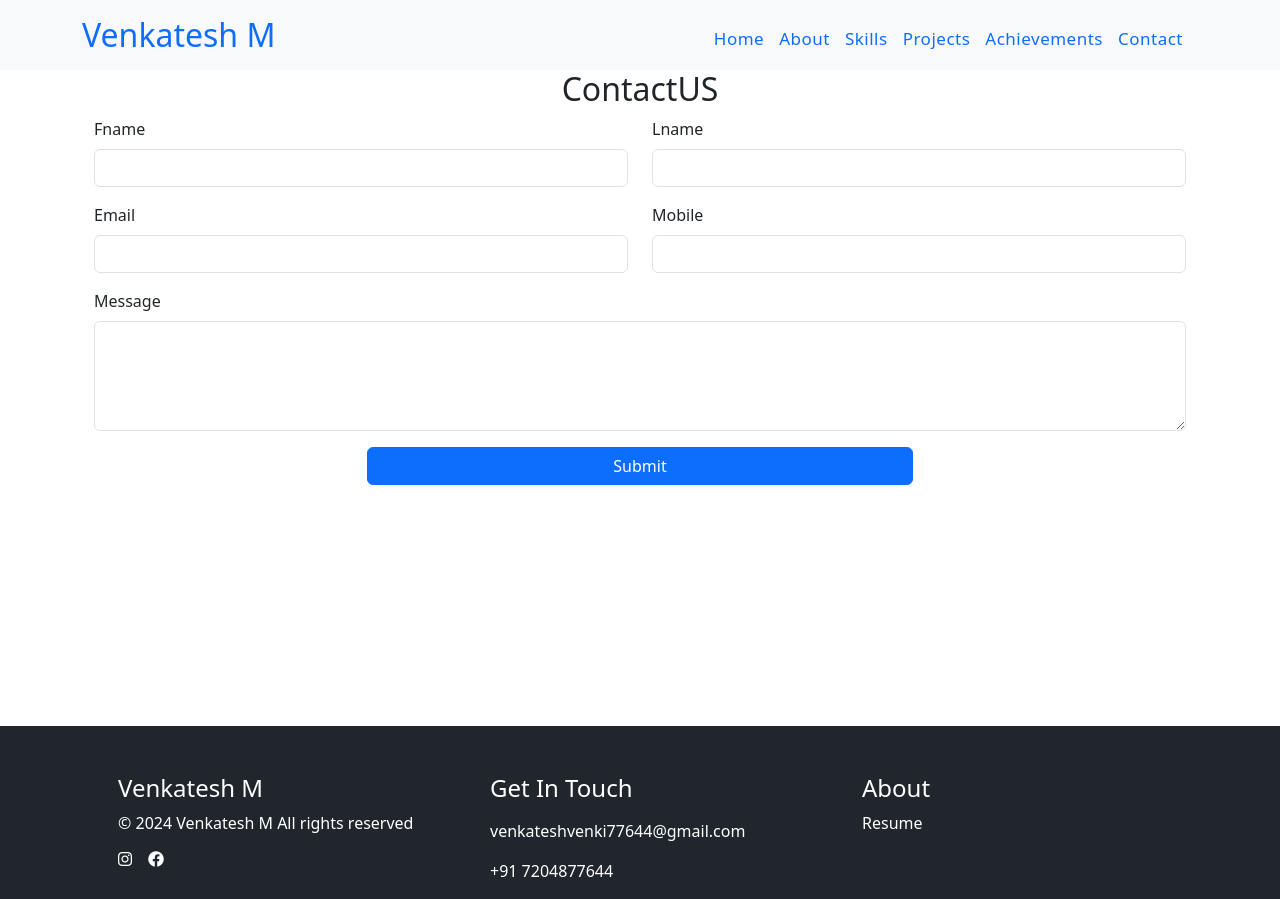
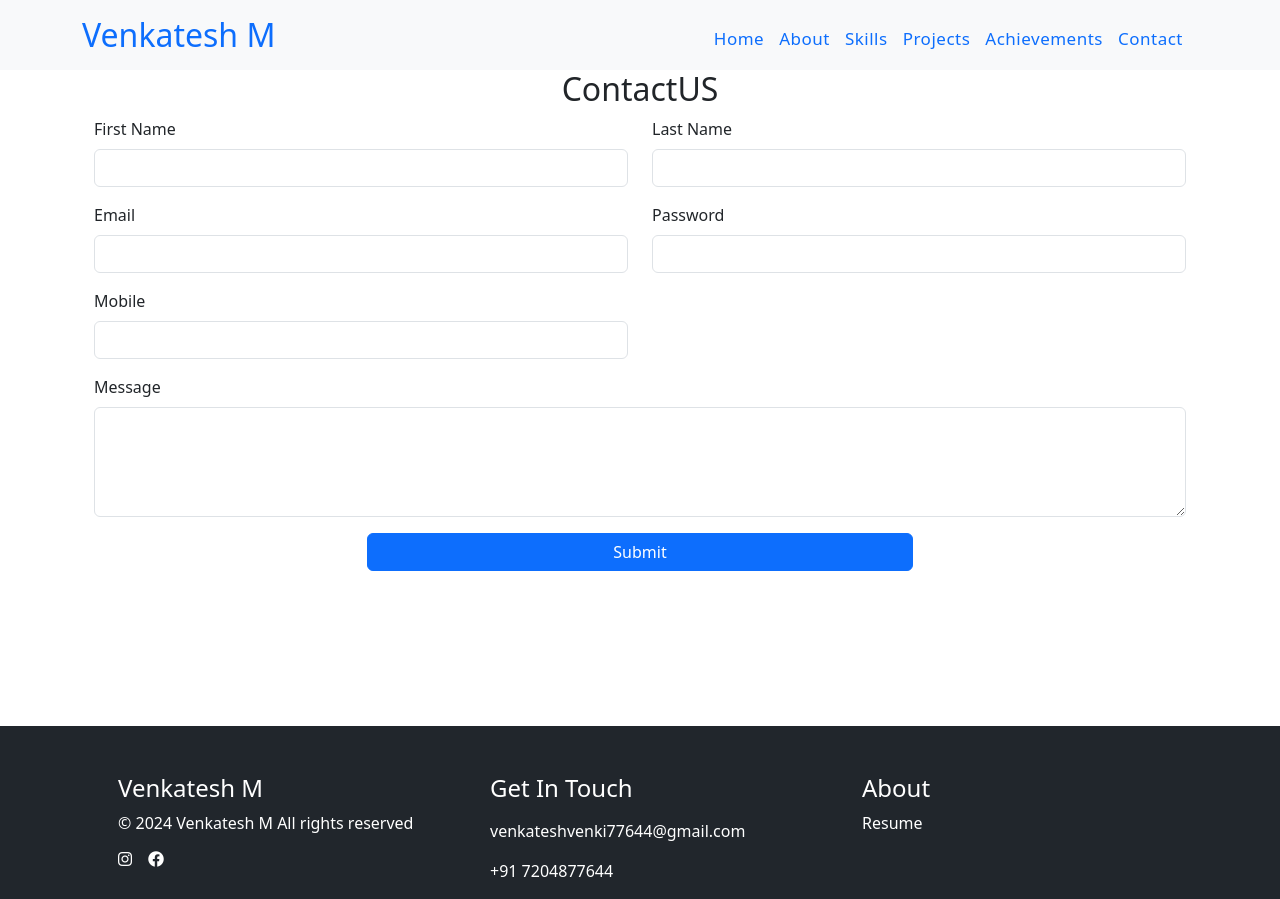
Before and after one commit to Venkateshcoder2003/myapp, a React (Create React App) app in the folder client/: page /contact in a window 1280 px wide. Built offline with nearby package versions, Linux system fonts and the light colour scheme.

Commit message:
Update Contact.js

```diff
--- a/client/src/components/Contact.js
+++ b/client/src/components/Contact.js
@@ -1,55 +1,51 @@
+
+
+// import axios from 'axios';
 // import React, { useState } from 'react'
-
-// import "./contact.css"
-// //importing Form
 // import Button from 'react-bootstrap/Button';
 // import Form from 'react-bootstrap/Form';
-// //import from tostify
-
+// import "./contact.css"
 // import { ToastContainer, toast } from 'react-toastify';
 // import 'react-toastify/dist/ReactToastify.css';
+
+
 // const Contact = () => {
 
-//     //to track input entered by user
-//     const [inputvalues, setInputvalue] = useState({
+//     const [inputvalue, setInputvalue] = useState({
 //         fname: "",
 //         lname: "",
 //         email: "",
 //         mobile: "",
 //         message: ""
-//     })
+//     });
 
 //     const getvalue = (e) => {
 //         const { name, value } = e.target;
 //         setInputvalue(() => {
 //             return {
-//                 ...inputvalues,
+//                 ...inputvalue,
 //                 [name]: value
 //             }
 //         })
+
 //     }
 
+//     const sentUserdata = async (e) => {
+//         e.preventDefault();
 
-
-//     const API_URL = process.env.REACT_APP_API_URL;
-
-// const sentUserdata = async (e) => {
-//     e.preventDefault();
-
-//     const { fname, lname, email, mobile, message } = inputvalues;
-//     if (fname === "") {
-//         toast.error("First Name is Required");
-//     } else if (lname === "") {
-//         toast.error("Last Name is Required");
-//     } else if (email === "") {
-//         toast.error("Email is Required");
-//     } else if (!email.includes("@")) {
-//         toast.error("Invalid Email");
-//     } else if (mobile === "") {
-//         toast.error("Mobile is Required");
-//     } else {
-//         try {
-//             const res = await fetch(`${API_URL}/register`, {
+//         const { fname, lname, email, mobile, message } = inputvalue;
+//         if (fname == "") {
+//             toast.error("fname is require")
+//         } else if (lname == "") {
+//             toast.error("lname is require")
+//         } else if (email == "") {
+//             toast.error("email is require")
+//         } else if (!email.includes("@")) {
+//             toast.error("invalid email")
+//         } else if (mobile == "") {
+//             toast.error("mobile is require")
+//         } else {
+//             const res = axios.post("https://myportfolio-three-kappa-32.vercel.app/register", {
 //                 method: "POST",
 //                 headers: {
 //                     "Content-Type": "application/json"
@@ -60,155 +56,52 @@
 //             });
 //             const data = await res.json();
 
-//             if (res.status === 201) {
+//             if (data.status == 201) {
 //                 toast.success("Your Response Submitted");
-
 //                 setInputvalue({
-//                     ...inputvalues,
+//                     ...inputvalue,
 //                     fname: "",
 //                     lname: "",
 //                     email: "",
 //                     mobile: "",
 //                     message: ""
-//                 });
-//             } else {
-//                 toast.error(data.error || "Failed to submit your response");
+//                 })
 //             }
-//         } catch (error) {
-//             console.error("Error:", error);
-//             toast.error("An error occurred");
 //         }
 //     }
-// }
-
-// //     const sentUserdata = async (e) => {
-// //     e.preventDefault(); // Prevent page reload
-
-// //     const { fname, lname, email, mobile, message } = inputvalues;
-// //     if (fname === "") {
-// //         toast.error("First Name is Required");
-// //     } else if (lname === "") {
-// //         toast.error("Last Name is Required");
-// //     } else if (email === "") {
-// //         toast.error("Email is Required");
-// //     } else if (!email.includes("@")) {
-// //         toast.error("Invalid Email");
-// //     } else if (mobile === "") {
-// //         toast.error("Mobile is Required");
-// //     } else {
-// //         try {
-// //             const res = await fetch("https://myapp-2i2n.vercel.app/register", {  // Updated URL
-// //                 method: "POST",
-// //                 headers: {
-// //                     "Content-Type": "application/json"
-// //                 },
-// //                 body: JSON.stringify({
-// //                     fname, lname, email, mobile, message
-// //                 })
-// //             });
-// //             const data = await res.json();
-
-// //             if (res.status === 201) {
-// //                 toast.success("Your Response Submitted");
-
-// //                 setInputvalue({
-// //                     fname: "",
-// //                     lname: "",
-// //                     email: "",
-// //                     mobile: "",
-// //                     message: ""
-// //                 });
-// //             } else {
-// //                 toast.error(data.error || "Failed to submit your response");
-// //             }
-// //         } catch (error) {
-// //             console.error("Error:", error);
-// //             toast.error("An error occurred");
-// //         }
-// //     }
-// // }
-
-
-//     // const sentUserdata = async (e) => {
-//     //     e.preventDefault();//when we click on submit button page reloads to prevent that ue use this
-
-//     //     const { fname, lname, email, mobile, message } = inputvalues;
-//     //     if (fname === "") {
-//     //         toast.error("FirstName is Required")
-//     //     } else if (lname === "") {
-//     //         toast.error("Lastname is Required")
-//     //     } else if (email === "") {
-//     //         toast.error("email is Required")
-//     //     } else if (!email.includes("@")) {
-//     //         toast.error("Invalid Email")
-//     //     } else if (mobile === "") {
-//     //         toast.error("mobile is Required")
-//     //     } else {
-//     //         //called api after clicking button
-//     //         const res = await fetch("/register", {
-//     //             method: "POST",
-//     //             headers: {
-//     //                 "content-Type": "application/json"
-//     //             },
-//     //             body: JSON.stringify({
-//     //                 fname, lname, email, mobile, message
-//     //             })
-//     //         });
-//     //         const data = await res.json();
-//     //         console.log(data);
-
-//     //         if (data.status === 201) {
-//     //             toast.success("Your Response Submitted")
-
-//     //             setInputvalue({
-//     //                 ...inputvalues,
-//     //                 fname: "",
-//     //                 lname: "",
-//     //                 email: "",
-//     //                 mobile: "",
-//     //                 message: ""
-//     //             })
-//     //         }
-
-//     //     }
-//     // }
 
 //     return (
 //         <>
-//             <div className='container mb-3 contact'>
-//                 <h2 className='text-center'>Contact Me</h2>
-//                 <div className='container mt-2'>
+//             <div className="container mb-3 contact">
+//                 <h2 className='text-center'>ContactUS</h2>
+//                 <div className="container mt-2">
 //                     <Form className='row mt-2'>
 //                         <Form.Group className="mb-3 col-lg-6" controlId="formBasicEmail">
-//                             <Form.Label>First Name</Form.Label>
-//                             <Form.Control type="text" name='fname' value={inputvalues.fname} onChange={getvalue} />
+//                             <Form.Label>Fname</Form.Label>
+//                             <Form.Control type="text" name='fname' value={inputvalue.fname} onChange={getvalue} />
 //                         </Form.Group>
-
 //                         <Form.Group className="mb-3 col-lg-6" controlId="formBasicEmail">
-//                             <Form.Label>Last Name</Form.Label>
-//                             <Form.Control type="text" name='lname' value={inputvalues.lname} onChange={getvalue} />
+//                             <Form.Label>Lname</Form.Label>
+//                             <Form.Control type="text" name='lname' value={inputvalue.lname} onChange={getvalue} />
 //                         </Form.Group>
-
 //                         <Form.Group className="mb-3 col-lg-6" controlId="formBasicEmail">
 //                             <Form.Label>Email</Form.Label>
-//                             <Form.Control type="text" name='email' value={inputvalues.email} onChange={getvalue} />
+//                             <Form.Control type="email" name='email' value={inputvalue.email} onChange={getvalue} />
 //                         </Form.Group>
-
 //                         <Form.Group className="mb-3 col-lg-6" controlId="formBasicEmail">
 //                             <Form.Label>Mobile</Form.Label>
-//                             <Form.Control type="text" name='mobile' value={inputvalues.mobile} onChange={getvalue} />
+//                             <Form.Control type="text" name='mobile' value={inputvalue.mobile} onChange={getvalue} />
 //                         </Form.Group>
-
 //                         <Form.Group className="mb-3" controlId="exampleForm.ControlTextarea1">
 //                             <Form.Label>Message</Form.Label>
-//                             <Form.Control as="textarea" rows={4} value={inputvalues.message} onChange={getvalue} name="message" />
+//                             <Form.Control as="textarea" rows={4} onChange={getvalue} value={inputvalue.message} name="message" />
 //                         </Form.Group>
-
 //                         <div className='d-flex justify-content-center'>
-//                             <Button variant="primary" className='col-lg-6 ' type="submit" onClick={sentUserdata}>
+//                             <Button variant="primary" className='col-lg-6' type="submit" onClick={sentUserdata}>
 //                                 Submit
 //                             </Button>
 //                         </div>
+
 //                     </Form>
 //                     <ToastContainer />
 //                 </div>
@@ -220,21 +113,20 @@
 // export default Contact
 
 
-import axios from 'axios';
-import React, { useState } from 'react'
+import React, { useState } from 'react';
 import Button from 'react-bootstrap/Button';
 import Form from 'react-bootstrap/Form';
-import "./contact.css"
+import "./contact.css";
 import { ToastContainer, toast } from 'react-toastify';
 import 'react-toastify/dist/ReactToastify.css';
-
+import axios from 'axios';
 
 const Contact = () => {
-
     const [inputvalue, setInputvalue] = useState({
         fname: "",
         lname: "",
         email: "",
+        password: "",
         mobile: "",
         message: ""
     });
@@ -246,47 +138,49 @@ const Contact = () => {
                 ...inputvalue,
                 [name]: value
             }
-        })
-
+        });
     }
 
-    const sentUserdata = async (e) => {
+    const sentUserdata = (e) => {
         e.preventDefault();
 
-        const { fname, lname, email, mobile, message } = inputvalue;
-        if (fname == "") {
-            toast.error("fname is require")
-        } else if (lname == "") {
-            toast.error("lname is require")
-        } else if (email == "") {
-            toast.error("email is require")
+        const { fname, lname, email, password, mobile, message } = inputvalue;
+        if (fname === "") {
+            toast.error("First Name is required");
+        } else if (lname === "") {
+            toast.error("Last Name is required");
+        } else if (email === "") {
+            toast.error("Email is required");
         } else if (!email.includes("@")) {
-            toast.error("invalid email")
-        } else if (mobile == "") {
-            toast.error("mobile is require")
+            toast.error("Invalid email");
+        } else if (password === "") {
+            toast.error("Password is required");
+        } else if (mobile === "") {
+            toast.error("Mobile Number is required");
         } else {
-            const res = axios.post("https://myportfolio-three-kappa-32.vercel.app/register", {
-                method: "POST",
-                headers: {
-                    "Content-Type": "application/json"
-                },
-                body: JSON.stringify({
-                    fname, lname, email, mobile, message
+            axios.post("http://localhost:6002/register", {
+                fname, lname, email, password, mobile, message
             })
-            });
-            const data = await res.json();
-
-            if (data.status == 201) {
+                .then(res => {
+                    const data = res.data;
+                    if (data.status === 201) {
                         toast.success("Your Response Submitted");
                         setInputvalue({
-                    ...inputvalue,
                             fname: "",
                             lname: "",
                             email: "",
+                            password: "",
                             mobile: "",
                             message: ""
+                        });
+                    } else {
+                        toast.error("Failed to submit your response");
+                    }
                 })
-            }
+                .catch(error => {
+                    toast.error("Failed to submit your response. Please try again.");
+                    console.error("Axios error:", error);
+                });
         }
     }
 
@@ -296,23 +190,27 @@ const Contact = () => {
                 <h2 className='text-center'>ContactUS</h2>
                 <div className="container mt-2">
                     <Form className='row mt-2'>
-                        <Form.Group className="mb-3 col-lg-6" controlId="formBasicEmail">
-                            <Form.Label>Fname</Form.Label>
+                        <Form.Group className="mb-3 col-lg-6" controlId="formBasicFname">
+                            <Form.Label>First Name</Form.Label>
                             <Form.Control type="text" name='fname' value={inputvalue.fname} onChange={getvalue} />
                         </Form.Group>
-                        <Form.Group className="mb-3 col-lg-6" controlId="formBasicEmail">
-                            <Form.Label>Lname</Form.Label>
+                        <Form.Group className="mb-3 col-lg-6" controlId="formBasicLname">
+                            <Form.Label>Last Name</Form.Label>
                             <Form.Control type="text" name='lname' value={inputvalue.lname} onChange={getvalue} />
                         </Form.Group>
                         <Form.Group className="mb-3 col-lg-6" controlId="formBasicEmail">
                             <Form.Label>Email</Form.Label>
                             <Form.Control type="email" name='email' value={inputvalue.email} onChange={getvalue} />
                         </Form.Group>
-                        <Form.Group className="mb-3 col-lg-6" controlId="formBasicEmail">
+                        <Form.Group className="mb-3 col-lg-6" controlId="formBasicPassword">
+                            <Form.Label>Password</Form.Label>
+                            <Form.Control type="password" name='password' value={inputvalue.password} onChange={getvalue} />
+                        </Form.Group>
+                        <Form.Group className="mb-3 col-lg-6" controlId="formBasicMobile">
                             <Form.Label>Mobile</Form.Label>
                             <Form.Control type="text" name='mobile' value={inputvalue.mobile} onChange={getvalue} />
                         </Form.Group>
-                        <Form.Group className="mb-3" controlId="exampleForm.ControlTextarea1">
+                        <Form.Group className="mb-3" controlId="formBasicMessage">
                             <Form.Label>Message</Form.Label>
                             <Form.Control as="textarea" rows={4} onChange={getvalue} value={inputvalue.message} name="message" />
                         </Form.Group>
@@ -321,13 +219,12 @@ const Contact = () => {
                                 Submit
                             </Button>
                         </div>
-
                     </Form>
                     <ToastContainer />
                 </div>
             </div>
         </>
-    )
+    );
 }
 
-export default Contact
+export default Contact;
```
Lines whose indentation alone changed are shown as unchanged.
